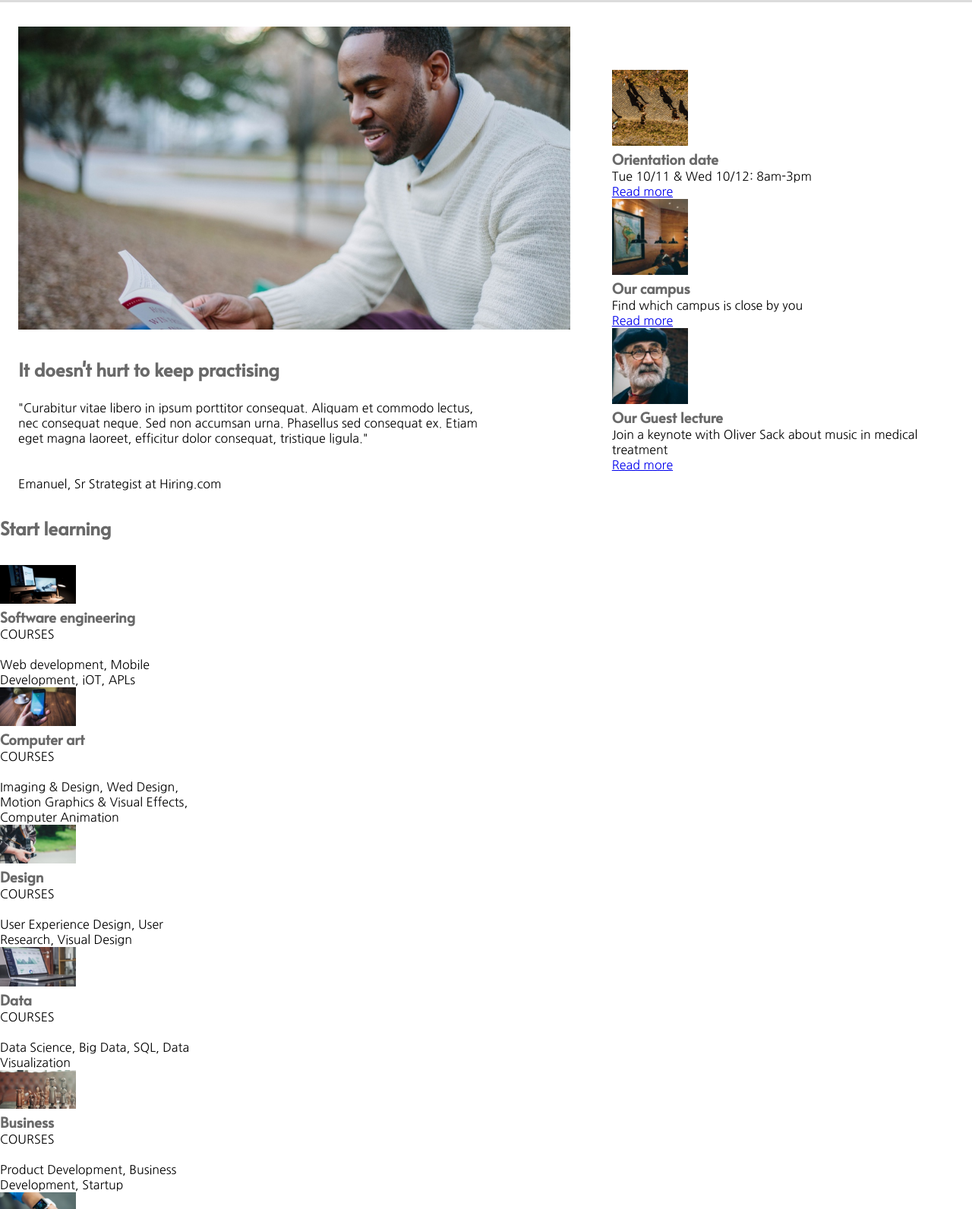
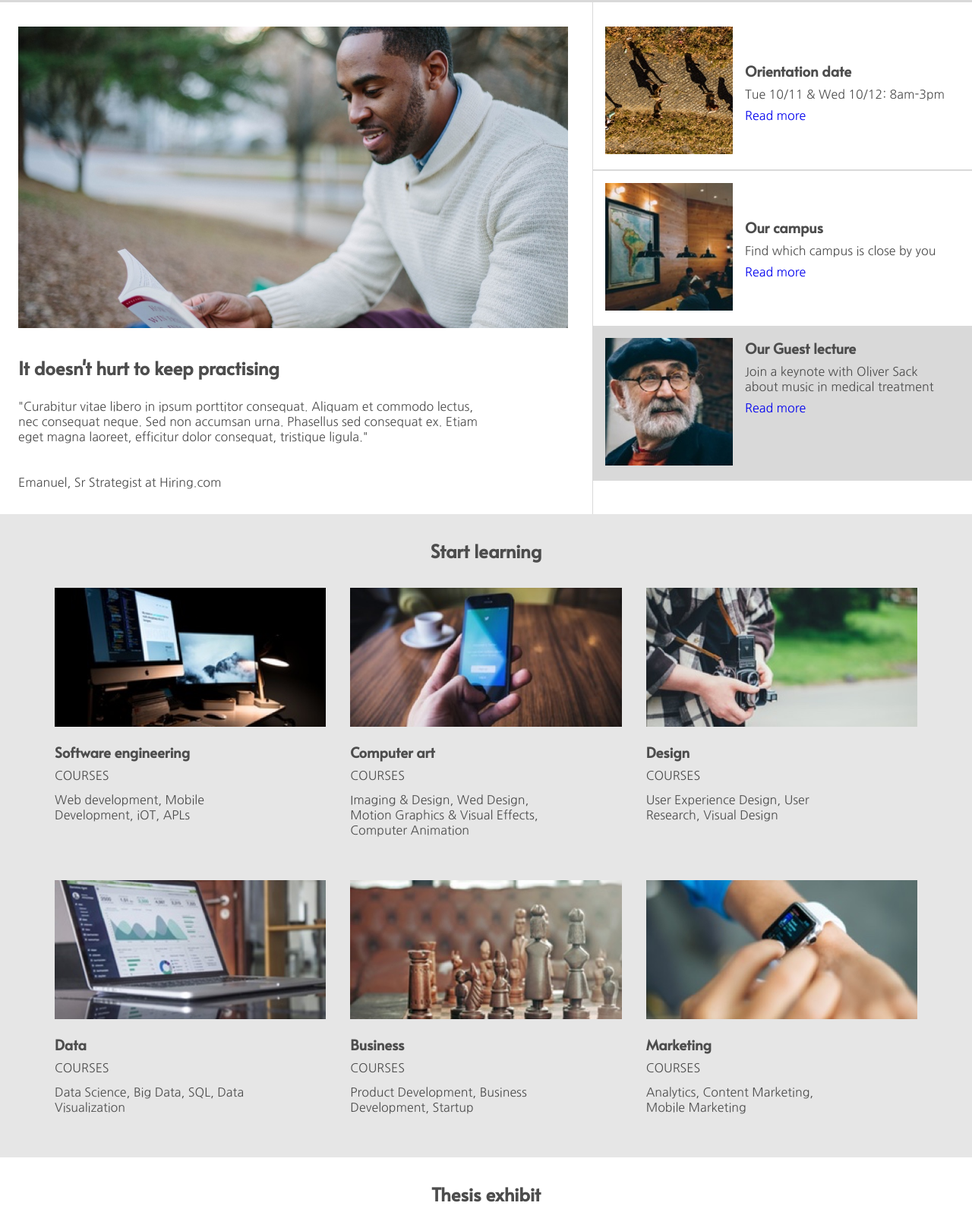
Before and after one commit to Wihotka/Capstone, a plain HTML site: page index.html in a window 1280 px wide. Shown: the part 665-2257 px from the top of the page at 76% size. Drawn offline with Linux system fonts and the light colour scheme.

Commit message:
landscape version is done

```diff
--- a/index.html
+++ b/index.html
@@ -10,7 +10,7 @@
         <div id="head">
             <header>
                 <img src="resources/images/ic-logo.svg" width="60px" height="auto" id="icon1"><h3 id="logo">COLMAR<span>ACADEMY</span></h3>
-                <ul>
+                <ul id="catalog">
                     <li><a>On campus</a></li>
                     <li><a>Online</a></li>
                     <li><a>For companies</a></li>
@@ -30,91 +30,118 @@
         </div>
         <div class="info">
             <div class="ileft">
-                <p><img src="resources/images/information-main.jpg" width="96%" height="auto"></p>
+                <p id="infofoto"><img src="resources/images/information-main.jpg" width="100%" height="auto"></p>
                 <h2 id="h24">It doesn't hurt to keep practising</h2>
                 <p>"Curabitur vitae libero in ipsum porttitor consequat. Aliquam et commodo lectus,<br>nec consequat neque. Sed non accumsan urna. Phasellus sed consequat ex. Etiam<br>eget magna laoreet, efficitur dolor consequat, tristique ligula."<br><br><br>Emanuel, Sr Strategist at Hiring.com</p>
             </div>
             <div class="iright">
                 <div class="r1">
-                    <img src="resources/images/information-orientation.jpg" width="100px" height="auto">
-                    <h3>Orientation date</h3>
-                    <p>Tue 10/11 & Wed 10/12: 8am-3pm</p>
+                    <div class="r11">
+                        <img src="resources/images/information-orientation.jpg" width="100%" height="auto">
+                    </div>
+                    <div class="r12">
+                        <h3 class="hr">Orientation date</h3>
+                        <p class="pr">Tue 10/11 & Wed 10/12: 8am-3pm</p>
                         <a href="file:///C:/Users/%D0%9F%D1%80%D0%BE%D0%B3%D1%80%D0%B5%D1%81%D1%81%20%D0%9F%D0%BB%D1%8E%D1%81/Desktop/Code/Capstone/index.html">Read more</a>
                     </div>
+                </div>
                 <div class="r2">
-                    <img src="resources/images/information-campus.jpg" width="100px" height="auto">
-                    <h3>Our campus</h3>
-                    <p>Find which campus is close by you</p>
+                    <div class="r11">
+                        <img src="resources/images/information-campus.jpg" width="100%" height="auto">
+                    </div>
+                    <div class="r12">
+                        <h3 class="hr">Our campus</h3>
+                        <p class="pr">Find which campus is close by you</p>
                         <a href="file:///C:/Users/%D0%9F%D1%80%D0%BE%D0%B3%D1%80%D0%B5%D1%81%D1%81%20%D0%9F%D0%BB%D1%8E%D1%81/Desktop/Code/Capstone/index.html">Read more</a>
                     </div>
+                </div>
                 <div class="r3">
-                    <img src="resources/images/information-guest-lecture.jpg" width="100px" height="auto">
-                    <h3>Our Guest lecture</h3>
-                    <p>Join a keynote with Oliver Sack about music in medical treatment</p>
+                    <div class="r11">
+                        <img src="resources/images/information-guest-lecture.jpg" width="100%" height="auto">
+                    </div>
+                    <div class="r12">
+                        <h3 class="hr">Our Guest lecture</h3>
+                        <p class="pr">Join a keynote with Oliver Sack<br> about music in medical treatment</p>
                         <a href="file:///C:/Users/%D0%9F%D1%80%D0%BE%D0%B3%D1%80%D0%B5%D1%81%D1%81%20%D0%9F%D0%BB%D1%8E%D1%81/Desktop/Code/Capstone/index.html">Read more</a>
                     </div>
                 </div>
             </div>
+        </div>
         <div class="start">
-            <h2>Start learning</h2>
-            <div class ="start2">
+            <h2 class="hstart">Start learning</h2>
+            <div class ="start1">
                 <div class="s1">
-                    <p><img src="resources/images/course-software.jpg" width="100px" height="auto"></p>
-                    <h3>Software engineering</h3>
-                    <p>COURSES<br><br>Web development, Mobile<br>Development, iOT, APLs</p>
+                    <p><img src="resources/images/course-software.jpg" width="100%" height="auto"></p>
+                    <h3 class="hs">Software engineering</h3>
+                    <p><span class="courses">COURSES</span><br>Web development, Mobile<br>Development, iOT, APLs</p>
+                </div>
+                <div class="s1">
+                    <p><img src="resources/images/course-computer-art.jpg" width="100%" height="auto"></p>
+                    <h3 class="hs">Computer art</h3>
+                    <p><span class="courses">COURSES</span><br>Imaging & Design, Wed Design,<br>Motion Graphics & Visual Effects,<br>Computer Animation</p>
                 </div>
                 <div class="s2">
-                    <p><img src="resources/images/course-computer-art.jpg" width="100px" height="auto"></p>
-                    <h3>Computer art</h3>
-                    <p>COURSES<br><br>Imaging & Design, Wed Design,<br>Motion Graphics & Visual Effects,<br>Computer Animation</p>
+                    <p><img src="resources/images/course-design.jpg" width="100%" height="auto"></p>
+                    <h3 class="hs">Design</h3>
+                    <p><span class="courses">COURSES</span><br>User Experience Design, User<br>Research, Visual Design</p>
                 </div>
-                <div class="s3">
-                    <p><img src="resources/images/course-design.jpg" width="100px" height="auto"></p>
-                    <h3>Design</h3>
-                    <p>COURSES<br><br>User Experience Design, User<br>Research, Visual Design</p>
             </div>
-                <div class="s4">
-                    <p><img src="resources/images/course-data.jpg" width="100px" height="auto"></p>
-                    <h3>Data</h3>
-                    <p>COURSES<br><br>Data Science, Big Data, SQL, Data<br>Visualization</p>
+            <div class="break"></div>
+            <div class="start2">
+                <div class="s1">
+                    <p><img src="resources/images/course-data.jpg" width="100%" height="auto"></p>
+                    <h3 class="hs">Data</h3>
+                    <p><span class="courses">COURSES</span><br>Data Science, Big Data, SQL, Data<br>Visualization</p>
                 </div>
-                <div class="s5">
-                    <p><img src="resources/images/course-business.jpg" width="100px" height="auto"></p>
-                    <h3>Business</h3>
-                    <p>COURSES<br><br>Product Development, Business<br>Development, Startup</p>
+                <div class="s1">
+                    <p><img src="resources/images/course-business.jpg" width="100%" height="auto"></p>
+                    <h3 class="hs">Business</h3>
+                    <p><span class="courses">COURSES</span><br>Product Development, Business<br>Development, Startup</p>
                 </div>
-                <div class="s6">
-                    <p><img src="resources/images/course-marketing.jpg" width="100px" height="auto"></p>
-                    <h3>Marketing</h3>
-                    <p>COURSES<br><br>Analytics, Content Marketing,<br>Mobile Marketing</p>
+                <div class="s2">
+                    <p><img src="resources/images/course-marketing.jpg" width="100%" height="auto"></p>
+                    <h3 class="hs">Marketing</h3>
+                    <p><span class="courses">COURSES</span><br>Analytics, Content Marketing,<br>Mobile Marketing</p>
                 </div>
             </div>
         </div>
         <div class="outro">
-            <h2>Thesis exhibit</h2>
+            <h2 class="hstart">Thesis exhibit</h2>
             <div class="outro2">
                 <div class="oleft">
-                    <video src ="resources/videos/thesis.mp4" width="500px" height="auto"></video>
-                    <h3>Reimagine urban</h3>
+                    <div class="ol1">
+                        <video src ="resources/videos/thesis.mp4" width="100%" height="auto"></video>
+                    </div>
+                    <div class="ol2">
+                        <h3 class="ho">Reimagine urban</h3>
                         <p>"Curabitur vitae libero in ipsum porttitor consequat. Aliquam et commodo lectus,<br>nec consequat neque. Sed non accumsan urna. Phasellus sed consequat ex. Etiam<br>eget magna laoreet, efficitur dolor consequat, tristique ligula."</p>
+                    </div>
                 </div>
                 <div class="oright">
                     <div class="or1">
-                        <img src="resources/images/thesis-fisma.jpg" width="100px" height="auto">
+                        <div class="or11">
+                            <img src="resources/images/thesis-fisma.jpg" width="100%" height="auto">
+                        </div>
+                        <div class="or12">
                             <h3>Fisma: Design and<br>Prototype</h3>
                             <p>Designer showcase of new<br>prototype product</p>
                         </div>
+                    </div>
                     <div class="or2">
-                        <img src="resources/images/thesis-now-and-then.jpg" width="100px" height="auto">
+                        <div class="or21">
+                            <img src="resources/images/thesis-now-and-then.jpg" width="100%" height="auto">
+                        </div>
+                        <div class="or22">
                             <h3>Now and then</h3>
                             <p>Reseach study about New York</p>
                         </div>
                     </div>
                 </div>
             </div>
+        </div>
         <footer>
             <p>© 2016 Colmar Academy. All rights researved</p>
-            <ul>
+            <ul id="foot">
                 <li><a>Terms</a></li>
                 <li><a>Privacy</a></li>
             </ul>
--- a/resources/css/style.css
+++ b/resources/css/style.css
@@ -15,6 +15,8 @@ menu, nav, output, ruby, section, summary,
 time, mark, audio, video {
 	margin: 0;
 	padding: 0;
+	overflow-x: hidden;
+
 }
 
  /* Main Code */
@@ -35,15 +37,15 @@ body {
 }
 
 span {
-	color: silver;
+	color: hsl(0, 0%, 70%);
 }
 
 #head {
 	position: fixed;
 	width: 100%;
-	background-color: white;
+	background-color: hsl(0, 0%, 100%);
 	z-index: 5;
-	border-bottom: 0.5px solid silver;
+	border-bottom: 0.5px solid hsl(0, 0%, 90%);
 }
 
 header {
@@ -54,7 +56,7 @@ header {
 	width: auto;
 }
 
-ul {
+#catalog {
 	display: flex;
 	flex-direction: row;
 	justify-content: flex-end;
@@ -71,16 +73,16 @@ li {
 .intro {
 	display: flex;
 	padding-top: 96px;
-	background-color: gainsboro;
+	background-color: hsl(0, 0%, 85%);
 	align-items: center;
 }
 
 .i1 {
 	width: 60%;
 	height: auto;
-	margin-left: 24px;
-	margin-bottom: 32px;
-	margin-right: 24px;
+	padding-left: 24px;
+	padding-bottom: 32px;
+	padding-right: 24px;
 }
 .i2 {
 	width: 40%;
@@ -89,53 +91,217 @@ li {
 }
 
 button {
-	color: white;
-	background-color: dimgray;
+	color: hsl(0, 0%, 100%);
+	background-color: hsl(0, 0%, 30%);
 	width: 55%;
 	height: auto;
 	padding-top: 8px;
 	padding-bottom: 8px;
 	font-size: 16px;
 	cursor: pointer;
-	border: 1px solid dimgray;
+	border: 1px solid hsl(0, 0%, 30%);
 }
 
 button:active, button:focus {
     position: гelative;
-	background: #999;
+	background: hsl(0, 0%, 50%);
 	transition: 0.1s ease-out;
 }
 
 .info {
+	width: 100%;
+	height: auto;
 	display: flex;
-	padding-top: 32px;
-	background-color: white;
+	background-color: hsl(0, 0%, 100%);
 	align-items: center;
+	position: relative;
 }
 
 .ileft {
 	width: 60%;
 	height: auto;
+	padding-left: 24px;
+	padding-top: 32px;
+	padding-bottom: 32px;
+}
+
+#infofoto {
+	margin-right: 44px;
+}
+
+.iright {
+	width: 40%;
+	min-height: auto;
+	margin-left: 12px;
+	padding-bottom: 32px;
+	padding-right: 24px;
+	border-left: 1px solid hsl(0, 0%, 85%);
+	position: absolute;
+  	left:60%;
+  	right:0;
+  	top:0;
+	bottom:0;
+}
+
+.r1 {
+	padding-left: 16px;
+	padding-bottom: 16px;
+	padding-top: 32px;
+	display: flex;
+	border-bottom: 1px solid hsl(0, 0%, 85%);
+	align-items: center;
+}
+
+.r2 {
+	padding-left: 16px;
+	padding-bottom: 16px;
+	padding-top: 16px;
+	display: flex;
+	border-top: 1px solid hsl(0, 0%, 85%);
+	align-items: center;
+}
+
+.r3 {
+	padding-left: 16px;
+	padding-bottom: 16px;
+	padding-top: 16px;
+	display: flex;
+	background-color: hsl(0, 0%, 85%);
+}
+
+.r11 {
+	width: 35%;
+	height: auto;
+}
+
+.r12 {
+	width: 65%;
+	height: auto;
+	margin-left: 16px;
+}
+
+.hr, .pr {
+	margin-bottom: 8px;
+}
+
+.start {
+	text-align: center;
+	background-color: hsl(0, 0%, 90%);
+}
+
+.hstart {
+	padding-top: 32px;
+}
+
+.start1, .start2 {
+	display: flex;
+	justify-content: center;
+	margin-bottom: 32px;
+	margin-left: 72px;
+	margin-right: 72px;
+}
+
+.break {
+	width: 100%;
+	height: 0;
+}
+
+.s1 {
+	text-align: left;
+	padding-bottom: 24px;
+	margin-right: 32px;
+}
+
+.s2 {
+	text-align: left;
+	padding-bottom: 24px;
+}
+
+.hs {
+	padding-top: 16px;
+	padding-bottom: 8px;
+}
+
+.courses {
+	color: hsl(0, 0%, 30%);
+	display: inline-block;
+	padding-bottom: 8px;
+}
+
+.outro {
+	text-align: center;
+}
+
+.outro2 {
+	display: flex;
+	justify-content: center;
+}
+
+.oleft {
+	width: 60%;
+	height: auto;
 	margin-left: 24px;
-	margin-bottom: 32px;
 	margin-right: 24px;
 }
 
-.iright {
+.ol1 {
+	margin-bottom: 24px;
+}
 
+.ol2 {
+	text-align: left;
+	padding-bottom: 32px;
+}
+
+.ho {
+	padding-bottom: 8px;
+}
+
+.oright {
+	width: 40%;
+	height: auto;
+}
+
+.or1 {
+	display: flex;
+	align-items: center;
+	background-color: hsl(0, 0%, 85%);
+}
+
+.or11 {
+	width: 35%;
+	height: auto;
+	padding: 16px;
+}
+
+.or12, .or22 {
+	width: 65%;
+	height: auto;
+	text-align: left;
+}
+
+.or2 {
+	display: flex;
+	align-items: center;
+}
+
+.or21 {
+	width: 35%;
+	height: auto;
+	padding: 16px;
 }
 
 h1 {
 	font-family: 'Alata', sans-serif;
 	font-size: 36px;
 	line-height: 1.2;
-	color: dimgray;
-	margin-bottom: 24px;
+	color: hsl(0, 0%, 30%);
+	padding-bottom: 24px;
 }
 
 h2 {
 	font-family: 'Alata', sans-serif;
-	color: dimgray;
+	color: hsl(0, 0%, 30%);
 	margin-bottom: 32px;
 }
 
@@ -146,12 +312,36 @@ h2 {
 
 h3 {
 	font-family: 'Alata', sans-serif;
-	color: dimgray;
+	color: hsl(0, 0%, 30%);
 }
 
 h4 {
 	font-family: 'Alata', sans-serif;
 	font-size: 18px;
-	color: dimgray;
+	color: hsl(0, 0%, 30%);
 	margin-bottom: 24px;
 }
+
+a {
+	text-decoration: none;
+}
+
+p {
+	color: hsl(0, 0%, 30%);
+}
+
+footer {
+	padding-top: 16px;
+	padding-left: 24px;
+	margin-bottom: 48px;
+	display: flex;
+	align-items: center;
+	border-top: 1px solid hsl(0, 0%, 90%);
+}
+
+#foot {
+	color: hsl(0, 0%, 30%);
+	display: flex;
+	margin-left: auto;
+	margin-right: 24px;
+}
```
Lines whose indentation alone changed are shown as unchanged.
